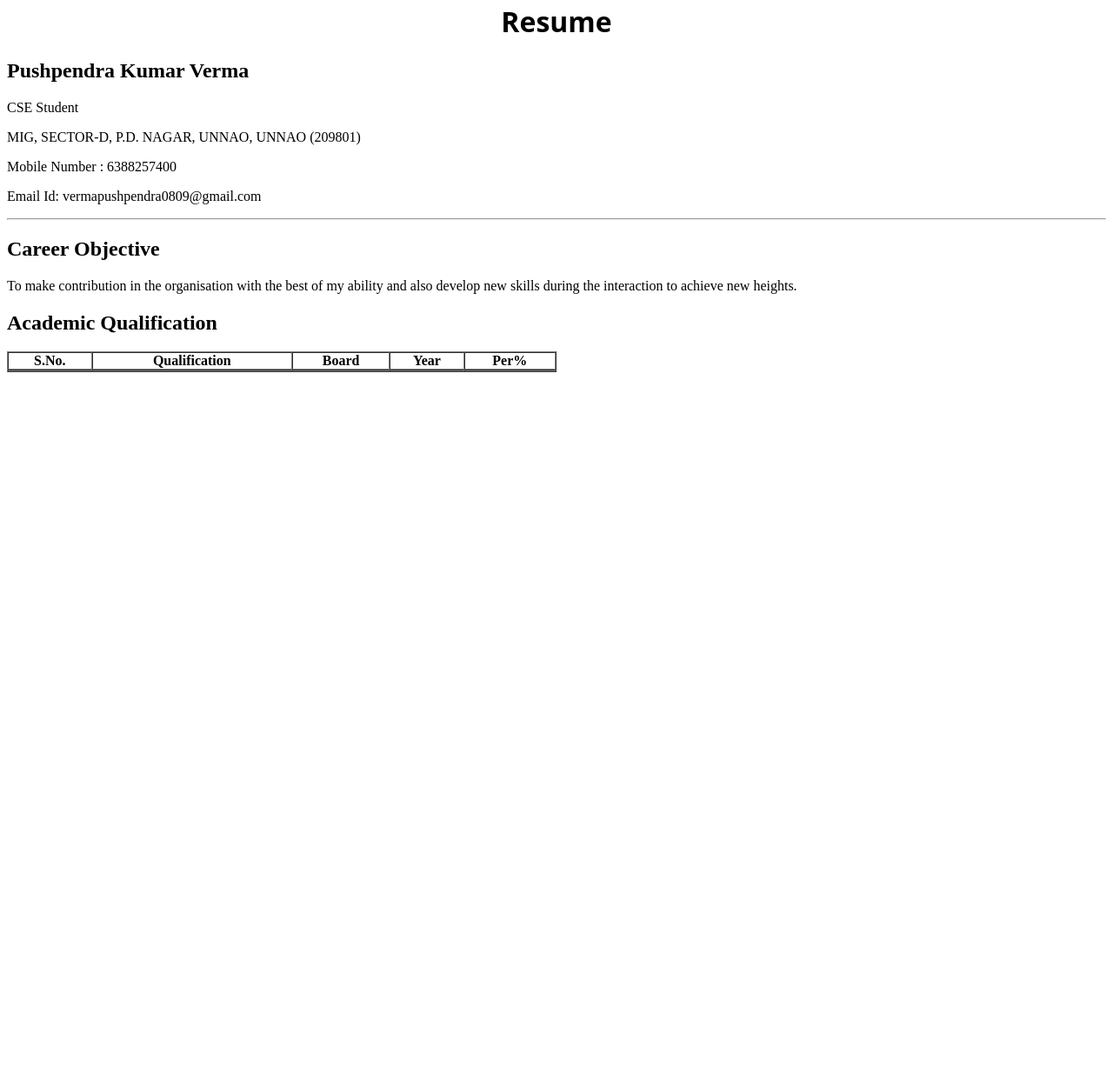
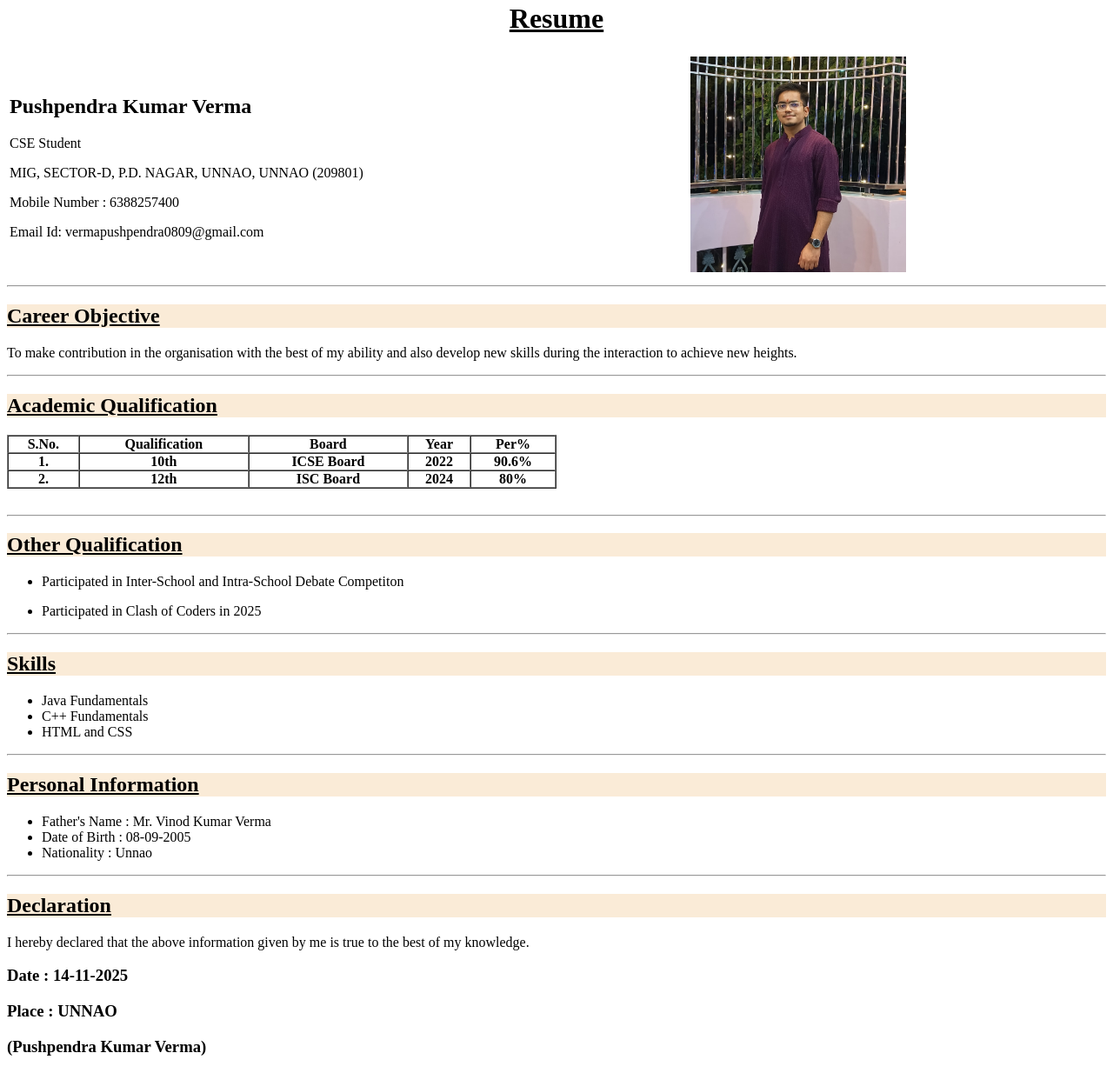
Before and after one commit to CSE23-classroom/create-your-own-resume-using-div-list-and-table-pushpendra-0809, a plain HTML site: page resume.html in a window 1280 px wide. Shown: the part 18-1252 px from the top of the page at 87% size. Before the commit the page ends 800 px from the top, so only its background shows below. Drawn offline with Linux system fonts and the light colour scheme.

Commit message:
14-11-25 15:41

```diff
--- a/resume.html
+++ b/resume.html
@@ -4,26 +4,31 @@
     <meta charset="UTF-8">
     <meta name="viewport" content="width=device-width, initial-scale=1.0">
     <title>Pushpendra Resume</title>
-    <link rel="stylesheet" href="style.css">
+    <style>
+        #border{
+            background-color: antiquewhite;
+        }
+    </style>
 </head>
 <body>
-    <div id = "Intro">
-    <h1 >Resume</h1>
+<h1 align = "center"><u>Resume</u></h1>
+<table width = "100%">
+    <tr>
+        <td>
             <h2>Pushpendra Kumar Verma</h2>
             <p>CSE Student</p>
             <p>MIG, SECTOR-D, P.D. NAGAR, UNNAO, UNNAO (209801)</p>
             <p>Mobile Number : 6388257400</p>
             <p>Email Id: vermapushpendra0809@gmail.com</p>
-    </div>
-
-    <!-- <div id="image">
-        <img src="profile_photo.jpg" alt="Profile Photo" style="width: 120px; height: 10px;">
-    </div> -->
+        </td>
+    <td><img src="profile_photo.jpg" alt="Profile Photo" style="width: 247.77px; height: 248px; "></td>
+</table>
 <hr>
-    <h2>Career Objective</h2>
+    <h2 id="border"><u>Career Objective</u></h2>
     <p>To make contribution in the organisation with the best of my ability and also develop new skills during the interaction to achieve new heights.</p>
-    <h2>Academic Qualification</h2>
-    <table border="1" width = "50%" cellspacing ="0" cellpadding = "0" >
+    <hr>
+    <h2 id="border"><u>Academic Qualification</u></h2>
+    <table border="1" width = "50%" cellspacing ="0" cellpadding = "0">
         <tr>
             <th>S.No.</th>
             <th>Qualification</th>
@@ -32,12 +37,46 @@
             <th>Per%</th>
         </tr>
         <tr>
-            <th></th>
-            <th></th>
-            <th></th>
-            <th></th>
-            <th></th>
+            <th>1.</th>
+            <th>10th</th>
+            <th>ICSE Board</th>
+            <th>2022</th>
+            <th>90.6%</th>
+        </tr>
+        <tr>
+            <th>2.</th>
+            <th>12th</th>
+            <th>ISC Board</th>
+            <th>2024</th>
+            <th>80%</th>
         </tr>
     </table>
+    <hr style="margin-top: 30px;">
+    <h2 id="border"><u>Other Qualification</u></h2>
+    <ul>
+        <li><p>Participated in Inter-School and Intra-School Debate Competiton</p></li>
+        <li><p>Participated in Clash of Coders in 2025</p></li>
+    </ul>
+    <hr>
+    <h2 id="border"><u>Skills</u></h2>
+    <ul>
+        <li>Java Fundamentals</li>
+        <li>C++ Fundamentals</li>
+        <li>HTML and CSS</li>
+    </ul>
+    <hr>
+    <h2 id="border"><u>Personal Information</u></h2>
+    <ul>
+        <li>Father's Name : Mr. Vinod Kumar Verma</li>
+        <li>Date of Birth : 08-09-2005</li>
+        <li>Nationality : Unnao</li>
+    </ul>
+    <hr>
+    <h2 id="border"><u>Declaration</u></h2>
+    <p>I hereby declared that the above information given by me is true to the best of my knowledge.</p>
+    <h3>Date : 14-11-2025</h3>
+    <h3>Place : UNNAO</h3>
+    <h3>(Pushpendra Kumar Verma)</h3>
+
 </body>
 </html>
--- a/style.css
+++ /dev/null
@@ -1,13 +0,0 @@
-body, html*{
-    margin: 0px;
-    padding:0px;
-}
-h1{
-    text-align: center;
-    font-family: system-ui, -apple-system, BlinkMacSystemFont, 'Segoe UI', Roboto, Oxygen, Ubuntu, Cantarell, 'Open Sans', 'Helvetica Neue', sans-serif;
-    }
-#image{
-    height: 80px;
-    width: 80px;
-    float: right;
-}
```
Lines whose indentation alone changed are shown as unchanged.
